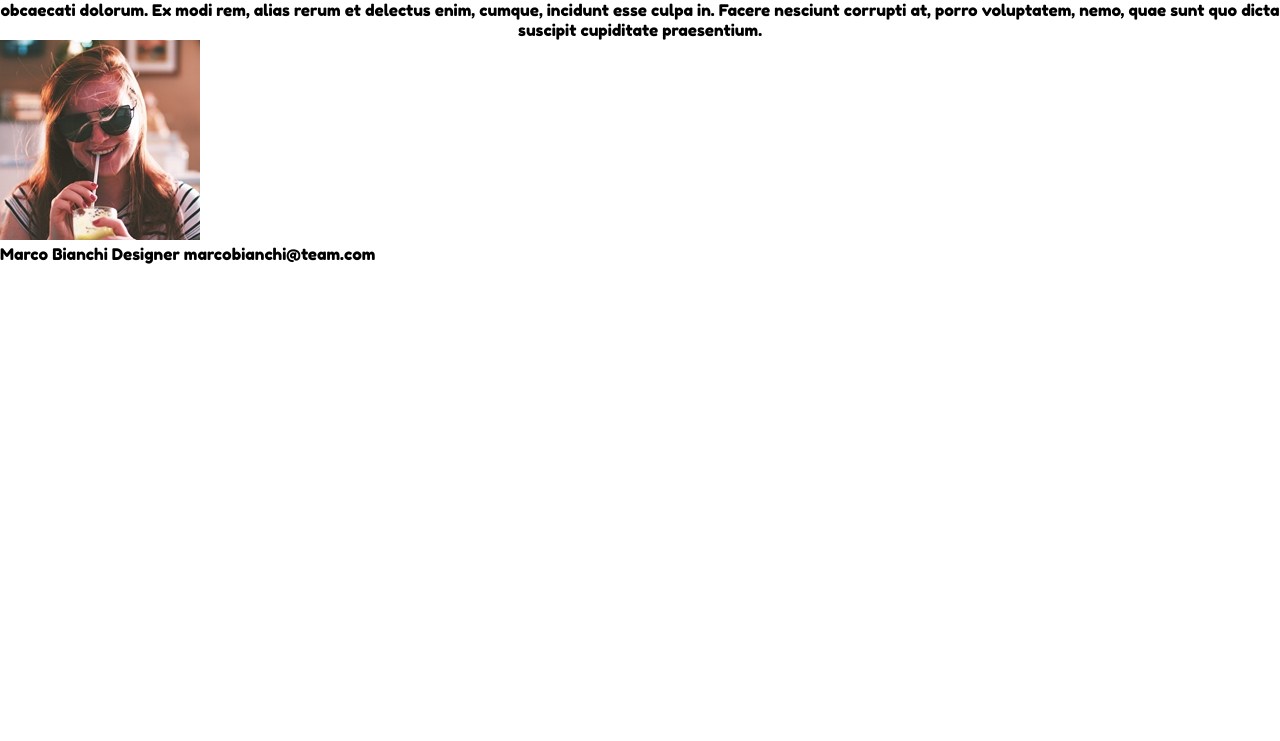
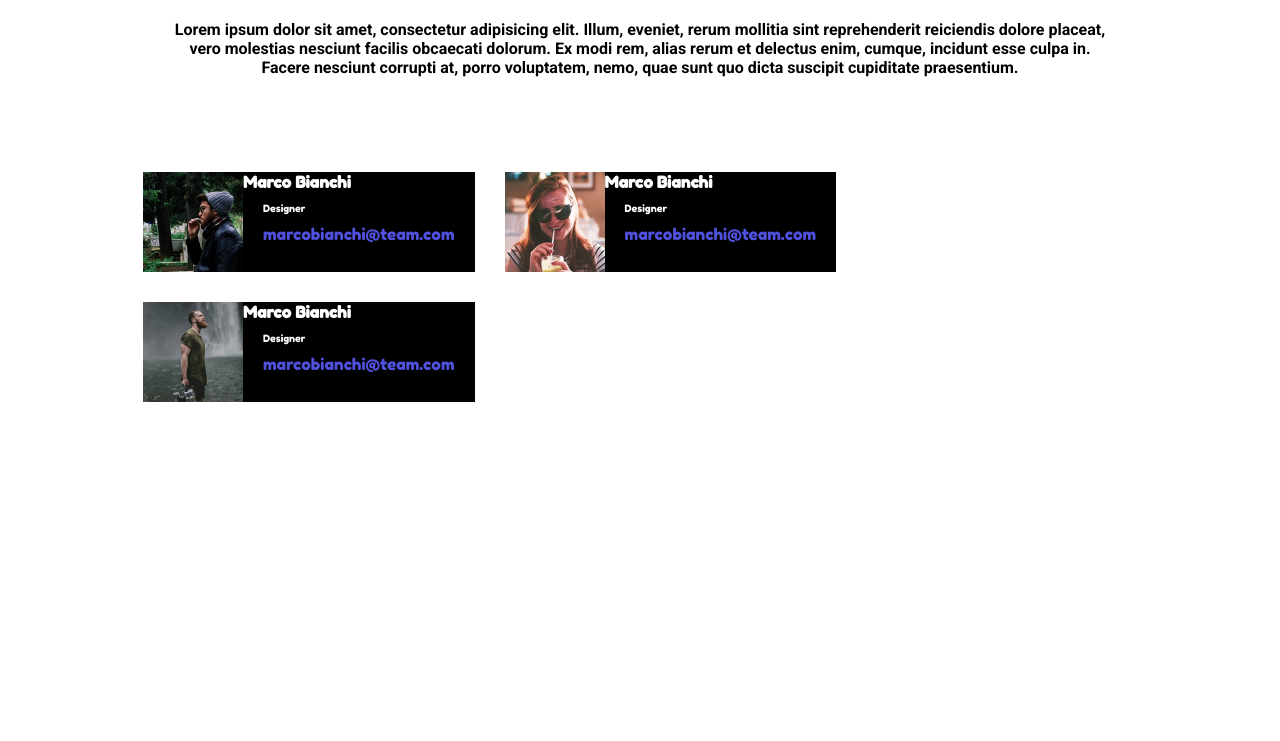
Before and after one commit to nicolabazzocchi/html-css-float-cards, a plain HTML site: page index.html in a window 1280 px wide. Shown: the part 59-800 px from the top of the page. Drawn offline with Linux system fonts and the light colour scheme.

Commit message:
modifiche card

```diff
--- a/index.html
+++ b/index.html
@@ -16,18 +16,41 @@
   <header>
     <h1>Meet our Team</h1>
   </header>
-  <section>
-    <p>Lorem ipsum dolor sit amet, consectetur adipisicing elit. Illum, eveniet, rerum mollitia sint reprehenderit reiciendis dolore placeat, vero molestias nesciunt facilis obcaecati dolorum. Ex modi rem, alias rerum et delectus enim, cumque, incidunt esse culpa in. Facere nesciunt corrupti at, porro voluptatem, nemo, quae sunt quo dicta suscipit cupiditate praesentium.</p>
-  </section>
-  <div class="container">
-    <img src="img/female1.png" alt="female">
-    <div class="info">
-      <span>Marco Bianchi</span>
-      <span>Designer</span>
-      <span>marcobianchi@team.com</span>
+  <main>
+    <section class="txt">
+      <p>Lorem ipsum dolor sit amet, consectetur adipisicing elit. Illum, eveniet, rerum mollitia sint reprehenderit reiciendis dolore placeat, vero molestias nesciunt facilis obcaecati dolorum. Ex modi rem, alias rerum et delectus enim, cumque, incidunt esse culpa in. Facere nesciunt corrupti at, porro voluptatem, nemo, quae sunt quo dicta suscipit cupiditate praesentium.</p>
+    </section>
 
+    <div class="container">
+      <div class="card clearfix">
+        <img src="img/male1.png" alt="female">
+        <div class="info">
+          <h4 classe="nome">Marco Bianchi</h4>
+          <p class="style">Designer</p>
+          <a class="color">marcobianchi@team.com</a>
+        </div>
+      </div>
+      <div class="card clearfix">
+        <img src="img/female1.png" alt="female">
+        <div class="info">
+          <h4 classe="nome">Marco Bianchi</h4>
+          <div class="style">Designer</div>
+          <div class="color">marcobianchi@team.com</div>
+        </div>
+      </div>
+      <div class="card clearfix">
+        <img src="img/male2.png" alt="female">
+        <div class="info">
+          <h4 classe="nome">Marco Bianchi</h4>
+          <div class="style">Designer</div>
+          <div class="color">marcobianchi@team.com</div>
+      </div>
     </div>
-  </div>
+
+  </main>
+
+
+
 
 </body>
 </html>
--- a/style-css/style.css
+++ b/style-css/style.css
@@ -6,14 +6,63 @@
 }
 
 body{
+  width: 80%;
+  max-width: 1170px;
+  margin:0 auto;
+  text-align: center;
   font-family: 'Fredoka One', cursive;
+
+}
+
+.clearfix::after{
+  content:"";
+  display: table;
+  clear: both;
 
 }
 
 header h1{
   color:rgb(233, 64, 64);
-  text-align: center;
+  padding: 40 0;
 }
-section p{
-  text-align: center;
+
+.txt{
+  margin:40px;
+  padding-bottom:40px ;
+  font-family: 'Roboto', sans-serif;
 }
+.card img{
+  width: 100px;
+  height: 100px;
+  float: left;
+}
+
+.card{
+  width: calc(100%/ 3 -20px);
+  height: 100px;
+  background-color: black;
+  margin:15px;
+  float: left;
+
+
+}
+.info{
+  color: white;
+  float: left;
+  text-align: left;
+}
+
+.nome{
+  margin: 15px 20px 10px 20px;
+}
+.style{
+  font-family: 'Fredoka One', cursive;
+  font-size: 10px;
+  margin: 10px 20px;
+
+}
+.color{
+  color:rgb(81, 81, 223);
+  margin: 0px 20px;
+
+}
```
